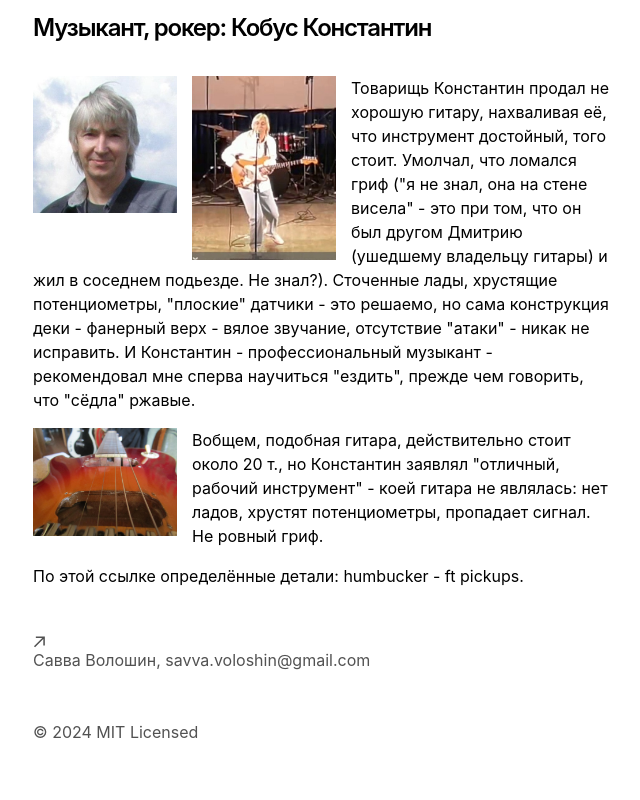
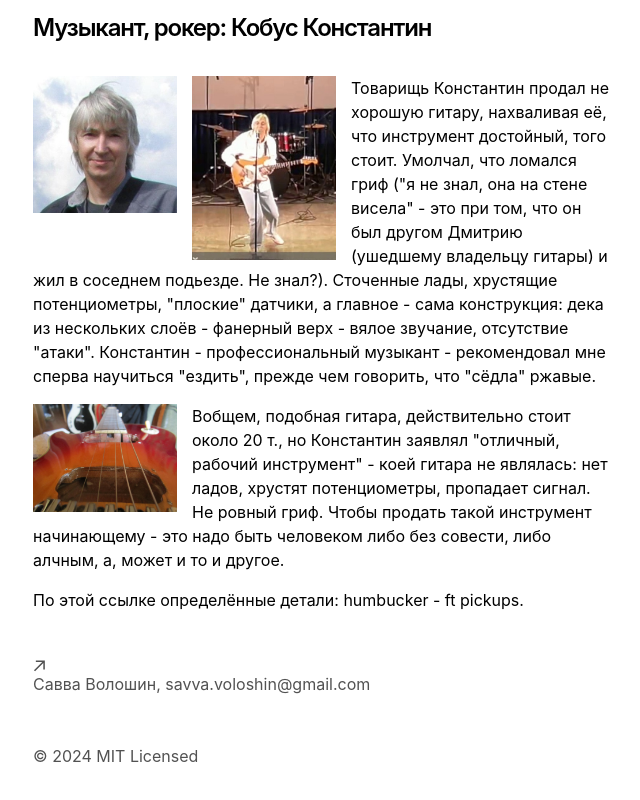
Before and after one commit to savvavoloshin/eteventin-starter-kit, a Next.js app: page / in a window 1280 px wide. Shown: the part 1156-1956 px from the top of the page, without its empty margins (319-959 px from the left). Built offline with nearby package versions, Linux system fonts and the light colour scheme.

Commit message:
*content

```diff
--- a/app/page.tsx
+++ b/app/page.tsx
@@ -102,7 +102,7 @@ export default function Page() {
               id="hp"
             />
             <p className="mb-4">
-       Товарищь Константин продал не хорошую гитару, нахваливая её, что инструмент достойный, того стоит. Умолчал, что ломался гриф ("я не знал, она на стене висела" - это при том, что он был другом Дмитрию (ушедшему владельцу гитары) и жил в соседнем подьезде. Не знал?). Сточенные лады, хрустящие потенциометры, "плоские" датчики - это решаемо, но сама конструкция деки - фанерный верх - вялое звучание, отсутствие "атаки" - никак не исправить. И Константин - профессиональный музыкант - рекомендовал мне сперва научиться "ездить", прежде чем говорить, что "сёдла" ржавые.</p>
+       Товарищь Константин продал не хорошую гитару, нахваливая её, что инструмент достойный, того стоит. Умолчал, что ломался гриф ("я не знал, она на стене висела" - это при том, что он был другом Дмитрию (ушедшему владельцу гитары) и жил в соседнем подьезде. Не знал?). Сточенные лады, хрустящие потенциометры, "плоские" датчики, а главное - сама конструкция: дека из нескольких слоёв - фанерный верх - вялое звучание, отсутствие "атаки". Константин - профессиональный музыкант - рекомендовал мне сперва научиться "ездить", прежде чем говорить, что "сёдла" ржавые.</p>
 
        <Image
               priority
@@ -113,7 +113,7 @@ export default function Page() {
               id="hp"
             />
 
-        <p className="mb-4">Вобщем, подобная гитара, действительно стоит около 20 т., но Константин заявлял "отличный, рабочий инструмент" - коей гитара не являлась: нет ладов, хрустят потенциометры, пропадает сигнал. Не ровный гриф.</p>
+        <p className="mb-4">Вобщем, подобная гитара, действительно стоит около 20 т., но Константин заявлял "отличный, рабочий инструмент" - коей гитара не являлась: нет ладов, хрустят потенциометры, пропадает сигнал. Не ровный гриф. Чтобы продать такой инструмент начинающему - это надо быть человеком либо без совести, либо алчным, а, может и то и другое.</p>
 
       <p className="mb-4">
         По этой ссылке определённые детали:
```
